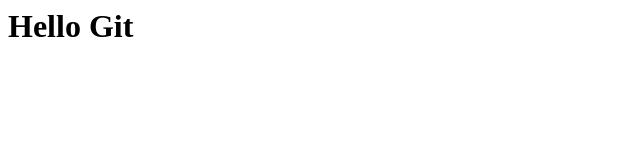
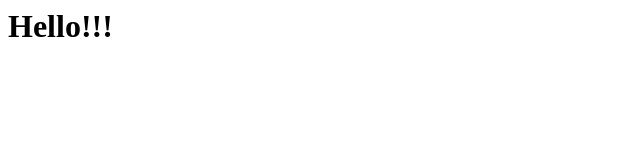
Before and after one commit to DmitryBartoshkin/git-sample, a plain HTML site: page index.html in a window 1280 px wide. Shown: the full height of the page, 0-640 px from the left. Drawn offline with Linux system fonts and the light colour scheme.

Commit message:
This temporary commit

```diff
--- a/index.html
+++ b/index.html
@@ -1 +1 @@
-<h1>Hello Git</h1>
+<h1>Hello!!!</h1>
```
